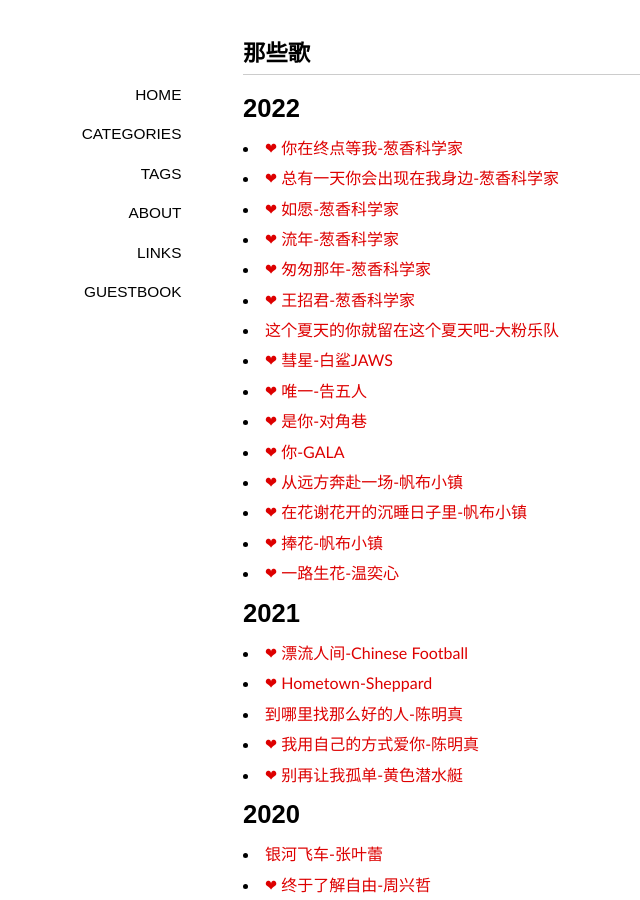
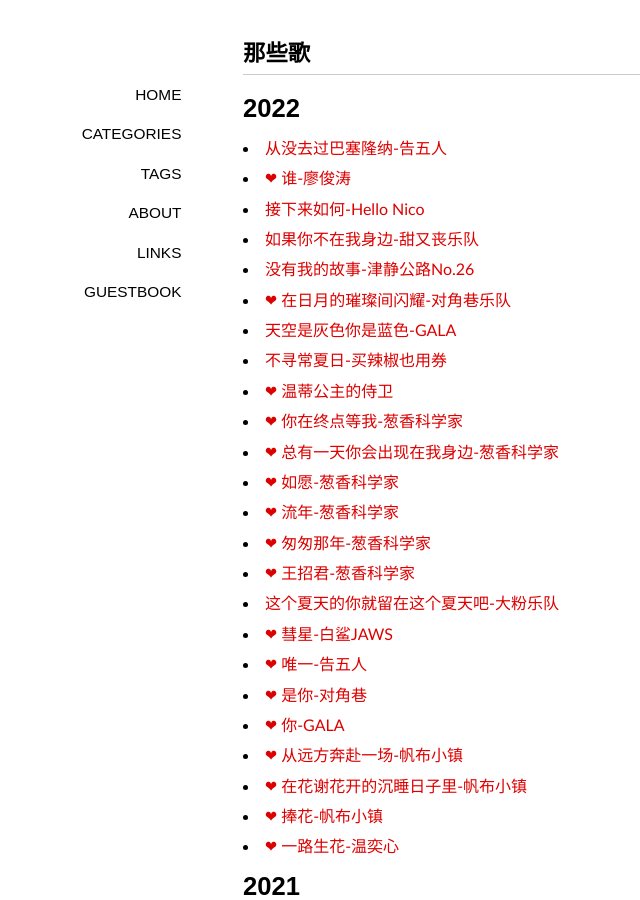
Before and after one commit to ohmyfish/ohmyfish.github.io, a Jekyll site: the page built from _posts/2015-09-01-那些歌.md, in a window 1280 px wide and 900 px high. Shown: the whole window, without its empty margins (97-737 px from the left). Built offline with Jekyll 4.4.1, drawn with Linux system fonts in a browser that asks for light colours; some web fonts are replaced; comment, search, counter and statistics services are not loaded.

```diff
--- a/_posts/2015-09-01-那些歌.md
+++ b/_posts/2015-09-01-那些歌.md
@@ -7,6 +7,15 @@ tags: [墨写旧时光]
 
 # 2022
 
+- [从没去过巴塞隆纳-告五人](https://music.163.com/song?id=1368754724&userid=2539497)
+- [❤ 谁-廖俊涛](https://music.163.com/song?id=566436427&userid=2539497)
+- [接下来如何-Hello Nico](https://music.163.com/song?id=30841627&userid=2539497)
+- [如果你不在我身边-甜又丧乐队](https://music.163.com/song?id=1868924969&userid=2539497)
+- [没有我的故事-津静公路No.26](https://music.163.com/song?id=420401179&userid=2539497)
+- [❤ 在日月的璀璨间闪耀-对角巷乐队](https://music.163.com/song?id=1327162577&userid=2539497)
+- [天空是灰色你是蓝色-GALA](https://music.163.com/song?id=1380905486&userid=2539497)
+- [不寻常夏日-买辣椒也用券](https://music.163.com/song?id=1951994235&userid=2539497)
+- [❤ 温蒂公主的侍卫](https://music.163.com/song?id=1807796555&userid=2539497)
 - [❤ 你在终点等我-葱香科学家](https://music.163.com/song?id=1939996046&userid=2539497)
 - [❤ 总有一天你会出现在我身边-葱香科学家](https://music.163.com/song?id=1946926689&userid=2539497)
 - [❤ 如愿-葱香科学家](https://music.163.com/song?id=1922701695&userid=2539497)
```
Also changed, not shown: _posts/2022-10-31-复杂.md (added, +9 -0 lines).
